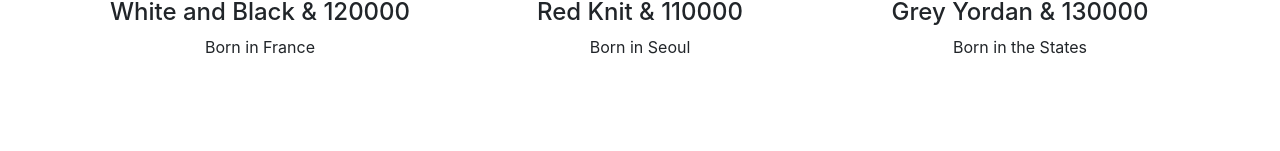
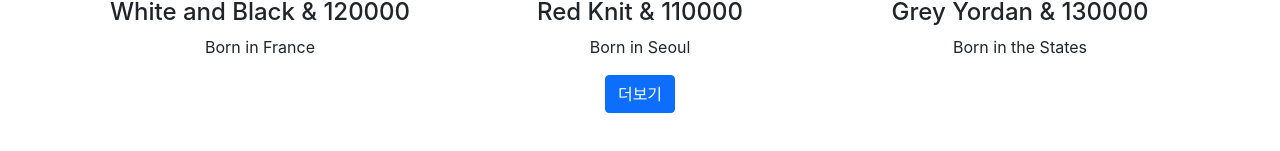
Before and after one commit to qwe5507/REACT-DEV, a React (Create React App) app in the folder shop/: page / in a window 1280 px wide. Shown: the part 515-666 px from the top of the page. Built offline with nearby package versions, Linux system fonts and the light colour scheme; the HTML template or start-up script is replaced by a standard one.

Commit message:
리액트에서의 Ajax 요청방법 & Ajax는 무엇인가

```diff
--- a/shop/package.json
+++ b/shop/package.json
@@ -6,6 +6,7 @@
     "@testing-library/jest-dom": "^5.15.1",
     "@testing-library/react": "^11.2.7",
     "@testing-library/user-event": "^12.8.3",
+    "axios": "^0.24.0",
     "bootstrap": "^5.1.3",
     "node-sass": "^6.0.1",
     "react": "^17.0.2",
--- a/shop/src/App.js
+++ b/shop/src/App.js
@@ -5,6 +5,7 @@
 import './App.css';
 import data from './data.js';
 import Detail from './Detail.js';
+import axios from 'axios';
 
 import { Link, Route, Switch } from 'react-router-dom';
 
@@ -65,6 +66,16 @@
           </Container>
         </Route>
       </Switch>
+      <button className="btn btn-primary" onClick={()=>{
+        axios.get('https://codingapple1.github.io/shop/data2.json')
+        .then((result)=>{
+            console.log(result);
+
+          })
+          .catch(()=>{
+            console.log("실패");
+        });
+      }}>더보기</button>
 
     </div>
   );
```
Also changed, not shown: 1 other file (tests, documents, lock files or other folders).
